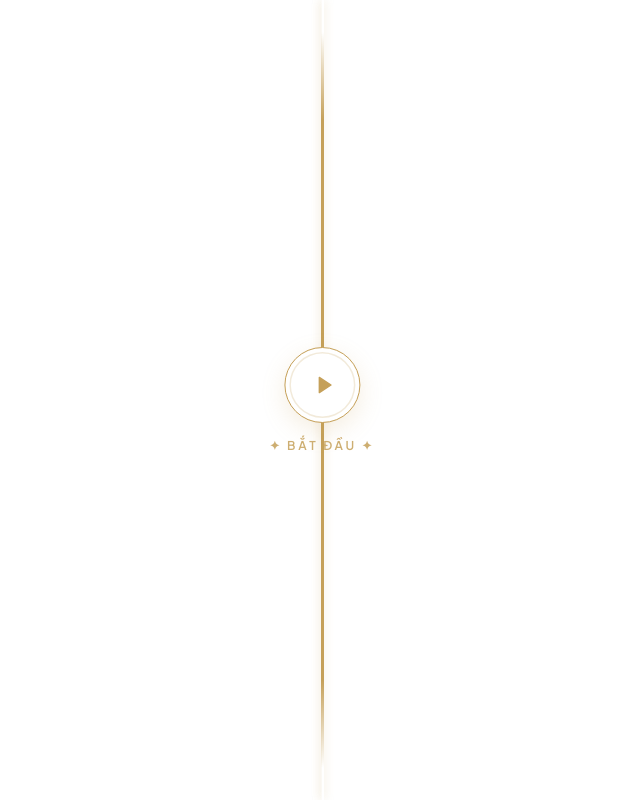
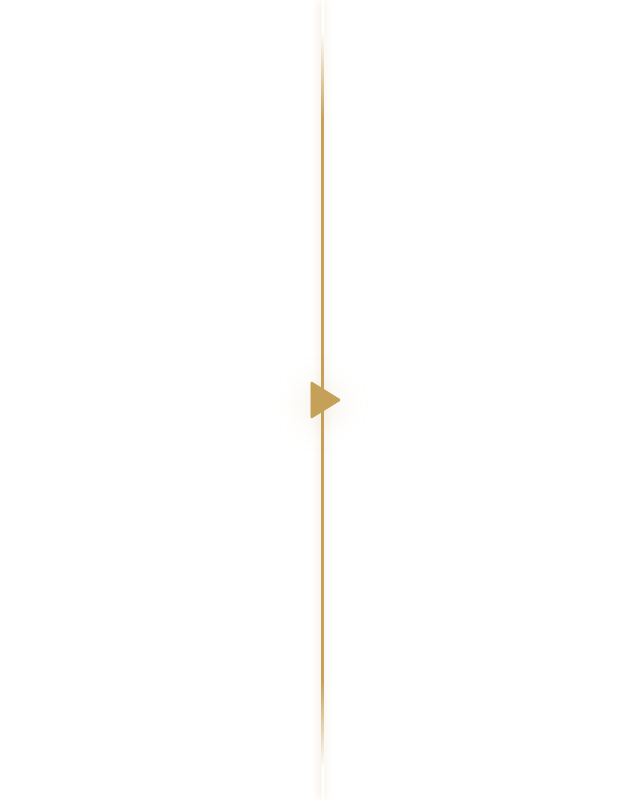
Before and after one commit to Theodore0502/MaiHuong, a plain HTML site: page index.html in a window 1280 px wide. Shown: the whole page, without its empty margins (318-958 px from the left). Drawn offline with Linux system fonts and the light colour scheme.

Commit message:
style(opening): simplify opening to pure play triangle button without border or text

```diff
--- a/index.html
+++ b/index.html
@@ -35,14 +35,11 @@
 
     <!-- Cụm trung tâm -->
     <div class="opening-center-stage">
-      <!-- 1. Nút Play hình tam giác ban đầu -->
-      <button class="opening-play-btn" id="opening-play-btn" aria-label="Bắt đầu khám phá">
-        <div class="play-btn-circle">
-          <svg class="play-triangle-svg" viewBox="0 0 24 24" fill="none" xmlns="http://www.w3.org/2000/svg">
-            <path d="M 8.5 5.5 L 18.5 12 L 8.5 18.5 Z" fill="var(--mirror-gold)" stroke="var(--mirror-gold)" stroke-width="1.2" stroke-linejoin="round" />
-          </svg>
-        </div>
-        <span class="play-btn-caption">✦ BẮT ĐẦU ✦</span>
+      <!-- 1. Nút Play tối giản thuần tam giác -->
+      <button class="opening-play-btn" id="opening-play-btn" aria-label="Bắt đầu">
+        <svg class="play-triangle-svg" viewBox="0 0 24 24" fill="none" xmlns="http://www.w3.org/2000/svg">
+          <path d="M 7.5 4.5 L 19.5 12 L 7.5 19.5 Z" fill="var(--mirror-gold)" stroke="var(--mirror-gold)" stroke-width="1.2" stroke-linejoin="round" />
+        </svg>
       </button>
 
       <!-- 2. Bông hoa xoay tròn ở giữa sau khi bấm Play -->
--- a/styles/style.css
+++ b/styles/style.css
@@ -103,66 +103,37 @@ body {
   pointer-events: auto;
 }
 
-/* Nút Play hình tam giác */
+/* Nút Play thuần tam giác tối giản (không viền tròn, không chữ) */
 .opening-play-btn {
-  display: flex;
-  flex-direction: column;
-  align-items: center;
-  gap: 14px;
   background: none;
   border: none;
+  padding: 24px;
   cursor: pointer;
   outline: none;
-  transition: transform 0.35s ease, opacity 0.35s ease;
-}
-
-.play-btn-circle {
-  width: 76px;
-  height: 76px;
-  border-radius: 50%;
-  border: 1.5px solid var(--mirror-gold);
-  background: #ffffff;
   display: flex;
   justify-content: center;
   align-items: center;
-  box-shadow: 0 8px 25px rgba(197, 160, 89, 0.18), inset 0 0 0 4px #ffffff, inset 0 0 0 5.5px var(--mirror-gold-soft);
-  transition: transform 0.35s cubic-bezier(0.34, 1.56, 0.64, 1), box-shadow 0.35s ease;
+  transition: transform 0.3s cubic-bezier(0.34, 1.56, 0.64, 1), opacity 0.3s ease;
 }
 
 .play-triangle-svg {
-  width: 28px;
-  height: 28px;
-  margin-left: 3px;
-  transition: transform 0.3s ease;
+  width: 54px;
+  height: 54px;
+  filter: drop-shadow(0 4px 16px rgba(197, 160, 89, 0.3));
+  transition: transform 0.3s cubic-bezier(0.34, 1.56, 0.64, 1), filter 0.3s ease;
 }
 
-.play-btn-caption {
-  font-family: var(--font-sans);
-  font-size: 0.76rem;
-  letter-spacing: 0.22em;
-  color: var(--mirror-gold);
-  font-weight: 600;
-  opacity: 0.85;
-  transition: opacity 0.3s ease, letter-spacing 0.3s ease;
-}
-
-.opening-play-btn:hover .play-btn-circle {
-  transform: scale(1.1);
-  box-shadow: 0 12px 35px rgba(197, 160, 89, 0.35), inset 0 0 0 4px #ffffff, inset 0 0 0 6px var(--mirror-gold);
+.opening-play-btn:hover {
+  transform: scale(1.22);
 }
 
 .opening-play-btn:hover .play-triangle-svg {
-  transform: scale(1.08);
-}
-
-.opening-play-btn:hover .play-btn-caption {
-  opacity: 1;
-  letter-spacing: 0.26em;
+  filter: drop-shadow(0 6px 24px rgba(197, 160, 89, 0.5));
 }
 
 .opening-play-btn.fade-out {
   opacity: 0;
-  transform: scale(0.85);
+  transform: scale(0.75);
   pointer-events: none;
 }
 
```
